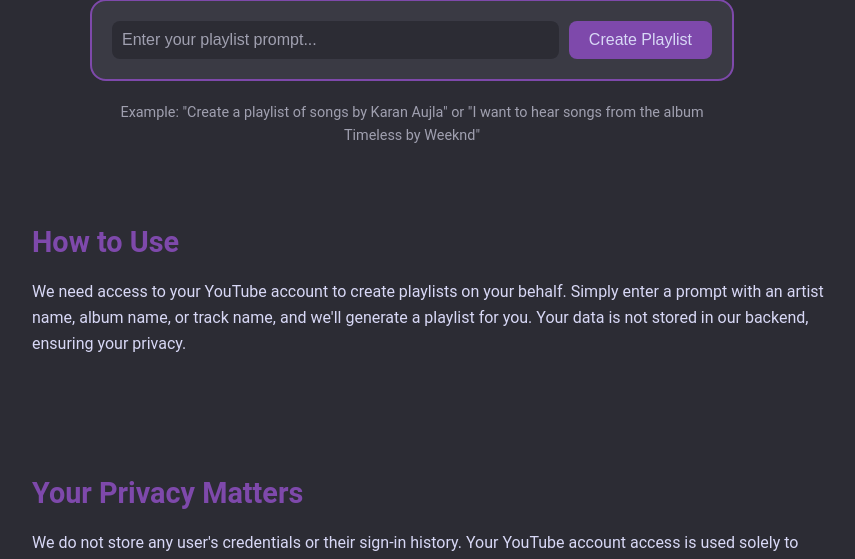
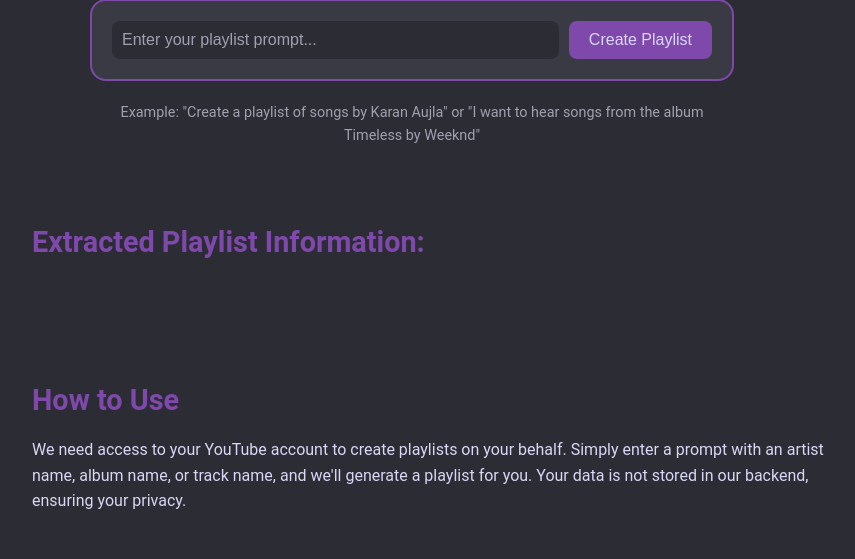
Before and after one commit to Harkeerat9406/Youtube-playlist-generator, a Flask app: page / in a window 1280 px wide. Shown: the part 256-815 px from the top of the page, without its empty margins (208-1063 px from the left). Run offline with Flask 3, Linux system fonts and the light colour scheme.

Commit message:
Started working on showing result on webpage instead of alert

```diff
--- a/static/script.js
+++ b/static/script.js
@@ -14,6 +14,8 @@ function handlePrompt() {
         .then(data => {
             console.log(data);
             alert('Extracted data: ' + JSON.stringify(data, null, 2))
+
+            document.getElementById('resultDisplay').textContent = JSON.stringify(data, null, 2);
         })
 
         .catch(error => {
--- a/static/styles.css
+++ b/static/styles.css
@@ -90,6 +90,19 @@ button:hover {
     max-width: 600px;
 }
 
+.result-section{
+    padding: 40px 20px;
+    max-width: 800px;
+    width: 100%;
+    text-align: left;
+}
+
+pre{
+    color: #D8D8F6;
+    font-size: 1em;
+    line-height: 1.6;
+}
+
 .info-section, .privacy-section {
     padding: 40px 20px;
     max-width: 800px;
--- a/templates/index.html
+++ b/templates/index.html
@@ -18,10 +18,17 @@
             <p class="example-text">Example: "Create a playlist of songs by Karan Aujla" or "I want to hear songs from the album Timeless by Weeknd"</p>
         </section>
         </div>
+
+        <section class="result-section">
+            <h2>Extracted Playlist Information:</h2>
+            <pre id="resultDisplay"></pre>
+        </section>
+
         <section class="info-section">
             <h2>How to Use</h2>
             <p>We need access to your YouTube account to create playlists on your behalf. Simply enter a prompt with an artist name, album name, or track name, and we'll generate a playlist for you. Your data is not stored in our backend, ensuring your privacy.</p>
         </section>
+
         <section class="privacy-section">
             <h2>Your Privacy Matters</h2>
             <p>We do not store any user's credentials or their sign-in history. Your YouTube account access is used solely to create playlists as requested, and no personal data is retained.</p>
```
